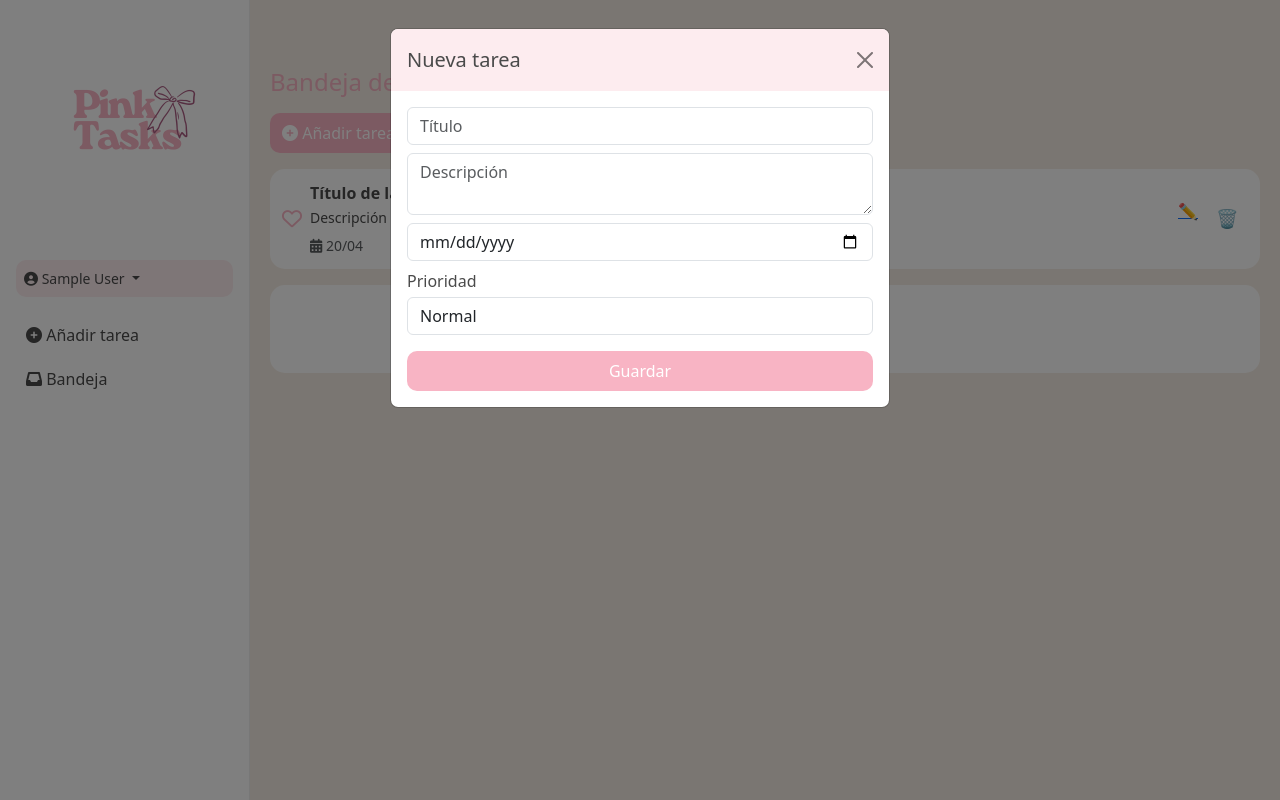
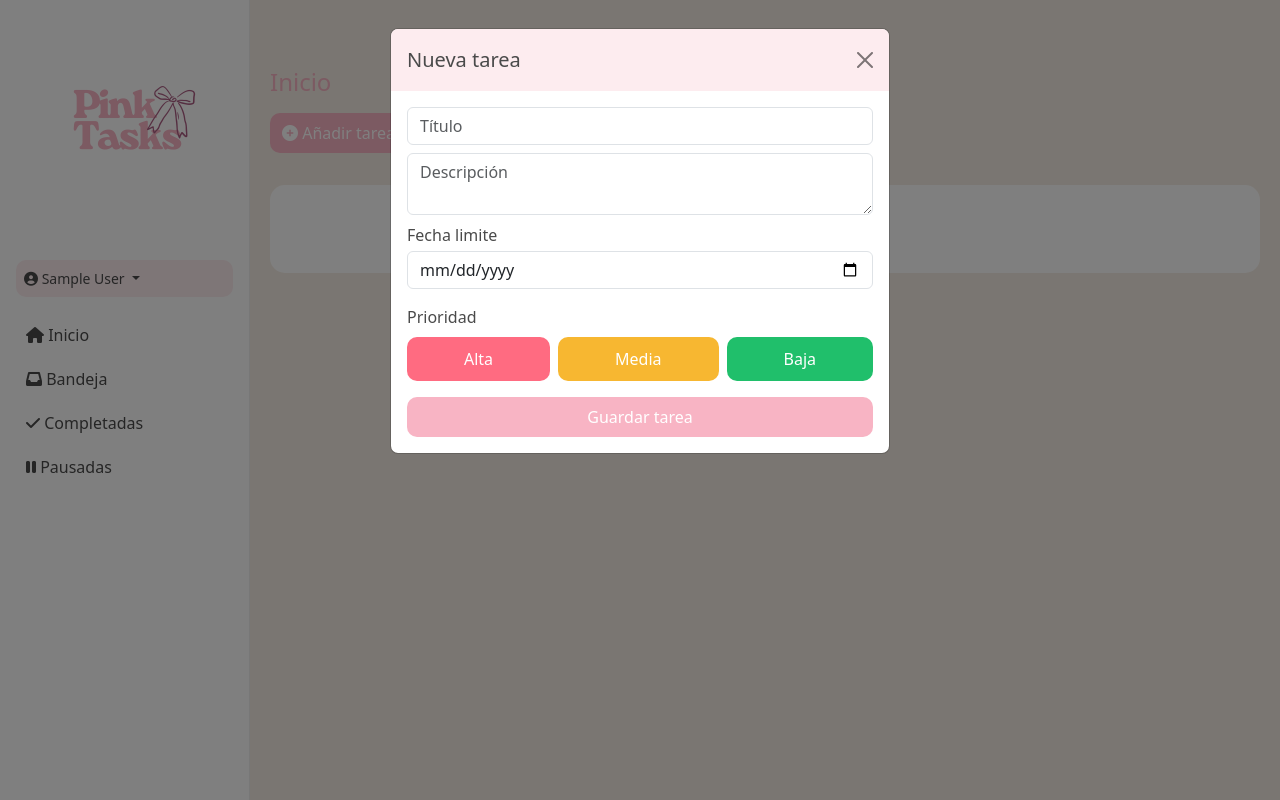
Before and after one commit to Alicia-09/gestor_tareas, a Flask app: template templates/inicio.html in a window 1280 px wide, after a click on "Añadir tarea". Run offline with Flask 3, Linux system fonts and the light colour scheme; the template is opened without the code that fills it, so the values that code supplies are empty; the visitor is signed in with stand-in values (Sample User, id 1).

Commit message:
ya se pueden agregar tareas, mejora en el diseño

```diff
--- a/app.py
+++ b/app.py
@@ -12,6 +12,20 @@ def home():
 @app.route("/login")
 def login():
     return render_template("login.html")
+
+@app.route("/inicio")
+def inicio():
+
+    gestor = GestorTareas()
+
+    tareas = gestor.obtener_tareas_usuario(session["usuario_id"])
+
+    return render_template("inicio.html",tareas=tareas)
+
+@app.route("/logout")
+def logout():
+    return render_template("login.html")
+
 
 @app.route('/ValidaSesion', methods=['GET', 'POST'])
 def ValidaSesion():
@@ -32,6 +46,7 @@ def ValidaSesion():
 
         session['usuario_email'] = email
         session['usuario'] = usuario['nombre']
+        session['usuario_id'] = usuario['_id']
         session['loggeado'] = True
 
         flash(f"Bienvenido {usuario['nombre']}!", 'success')
@@ -64,13 +79,46 @@ def registro():
 
     return render_template("registro.html")
 
-@app.route("/inicio")
-def inicio():
-    return render_template("inicio.html")
+@app.route("/crear_tarea", methods=["POST"])
+def crear_tarea():
 
-@app.route("/logout")
-def logout():
-    return render_template("login.html")
+    titulo = request.form.get("titulo")
+    descripcion = request.form.get("descripcion")
+    fecha_limite = request.form.get("fecha_limite")
+    prioridad = request.form.get("prioridad")
+
+    gestor = GestorTareas()
+
+    gestor.crear_tarea(
+        session["usuario_id"],
+        titulo,
+        descripcion,
+        fecha_limite,
+        prioridad
+    )
+
+    return redirect(url_for("inicio"))
+
+@app.route("/completar/<id>")
+def completar(id):
+
+    gestor = GestorTareas()
+
+    gestor.actualizar_estado_tarea(
+        id,
+        "completada"
+    )
+
+    return redirect(url_for("inicio"))
+
+@app.route("/eliminar_tarea/<id>")
+def eliminar_tarea(id):
+
+    gestor = GestorTareas()
+
+    gestor.eliminar_tarea(id)
+
+    return redirect(url_for("inicio"))
 
 if __name__ == "__main__":
     app.run(debug=True)
--- a/static/estilos.css
+++ b/static/estilos.css
@@ -154,3 +154,81 @@ body {
 .navbar img {
     width: 150px;
 }
+
+.prioridad {
+   text-align: center;
+    padding: 10px;
+    border-radius: 10px;
+    color: white;
+    cursor: pointer;
+}
+
+/* colores */
+.alta {
+    background-color: #ff6b81;
+}
+
+.media {
+    background-color: #f7b731;
+}
+
+.baja {
+    background-color: #20bf6b;
+}
+
+/* ocultar radio */
+.btn-check {
+    display: none;
+}
+
+.estado {
+    text-align: center;
+    padding: 10px;
+    border-radius: 10px;
+    color: #4A4A4A;
+    cursor: pointer;
+    font-size: 14px;
+    transition: 0.2s;
+}
+
+/* colores */
+
+.pendiente {
+    background-color: #FFD6E0;
+}
+
+.progreso {
+    background-color: #D6EFFF;
+}
+
+.pausada {
+    background-color: #FFF0C9;
+}
+
+.completada {
+    background-color:  #DDF8E8;
+}
+
+/* ocultar radio */
+
+.btn-check {
+    display: none;
+}
+
+/* efecto hover */
+
+.estado:hover {
+    transform: scale(1.02);
+}
+
+.prioridad-alta {
+    border-left: 6px solid #F8B4C4;
+}
+
+.prioridad-media {
+    border-left: 6px solid #B8E3FF;
+}
+
+.prioridad-baja {
+    border-left: 6px solid #C7F2D4;
+}
--- a/templates/base_app.html
+++ b/templates/base_app.html
@@ -37,9 +37,25 @@
                         </div>
 
         <!-- menu -->
-        <a href="#" class="menu-item"><i class="fa-solid fa-circle-plus"></i> Añadir tarea</a>
-        <a href="#" class="menu-item"><i class="fa-solid fa-inbox"></i> Bandeja</a>
+        <a href="#" class="menu-item">
+            <i class="fa-solid fa-house"></i>
+            Inicio
+        </a>
 
+        <a href="#" class="menu-item">
+            <i class="fa-solid fa-inbox"></i>
+            Bandeja
+        </a>
+
+        <a href="#" class="menu-item">
+            <i class="fa-solid fa-check"></i>
+            Completadas
+        </a>
+
+        <a href="#" class="menu-item">
+            <i class="fa-solid fa-pause"></i>
+            Pausadas
+        </a>
     </div>
 
     <!-- contenido  -->
--- a/templates/inicio.html
+++ b/templates/inicio.html
@@ -4,87 +4,130 @@
 
 {% block contenido %}
 
-<h4 class="titulo-rosa mb-3 pt-5">Bandeja de entrada</h4>
+<h4 class="titulo-rosa mb-3 pt-5">Inicio</h4>
 
 <!-- boton -->
 <button class="btn boton-rosa mb-3" data-bs-toggle="modal" data-bs-target="#modalTarea">
-    <i class="fa-solid fa-circle-plus"></i> Añadir tarea
+  <i class="fa-solid fa-circle-plus"></i> Añadir tarea
 </button>
 
-<div class="card-custom mb-2 d-flex justify-content-between align-items-center">
-  <!-- IZQUIERDA -->
+{% if tareas %}
+
+  {% for tarea in tareas %}
+
+<div class="card-custom
+        {% if tarea.prioridad == "alta" %} prioridad-alta
+        {% elif tarea.prioridad == "media" %} prioridad-media
+        {% else %} prioridad-baja
+        {% endif %}
+        mb-2 d-flex justify-content-between align-items-center">
+
+  <!-- parte izquierda -->
   <div class="d-flex align-items-center">
-    <!-- CHECK -->
-    <a href="#" class="me-2 text-decoration-none">
-      <i class="fa-regular fa-heart fa-lg" style="color: #f8b4c4"></i>
+
+    <!-- marcar tarea completada-->
+    <a href="/completar/{{ tarea._id }}" class="me-2 text-decoration-none">
+
+      {% if tarea.estado == "completada" %}
+        <i class="fa-solid fa-circle fa-lg" style="color: #f8b4c4"></i>
+      {% else %}
+        <i class="fa-regular fa-circle fa-lg" style="color: #f8b4c4"></i>
+      {% endif %}
+
     </a>
 
-    <!-- TEXTO -->
+    <!-- datos tarea -->
     <div>
-      <strong>Título de la tarea</strong>
+      <strong>{{ tarea.titulo }}</strong>
       <br />
-      <small>Descripción de la tarea</small>
+      <small>{{ tarea.descripcion }}</small>
 
       <div class="mt-1">
         <small class="text-muted">
           <i class="fa-solid fa-calendar-days"></i>
-          20/04
+          {{ tarea.fecha_limite }}
         </small>
       </div>
     </div>
+
   </div>
 
-  <!-- DERECHA -->
+  <!-- parte derecha -->
   <div class="d-flex gap-2">
-    <!-- EDITAR -->
+
+    <!-- editar tarea -->
     <a href="#" data-bs-toggle="modal" data-bs-target="#editar1"> ✏️ </a>
 
-    <!-- ELIMINAR -->
-    <a href="#" class="btn-eliminar"> 🗑 </a>
+    <!-- eliminar tarea -->
+    <a href="/eliminar_tarea/{{ tarea._id }}" class="btn-eliminar"> 🗑 </a>
+
   </div>
+
 </div>
+
+  {% endfor %}
 
 <!-- MODAL EDITAR -->
 <div class="modal fade" id="editar1">
   <div class="modal-dialog">
     <div class="modal-content">
+
       <div class="modal-header">
         <h5 class="modal-title">Editar tarea</h5>
         <button class="btn-close" data-bs-dismiss="modal"></button>
       </div>
 
       <div class="modal-body">
+
         <form>
-          <input
-            type="text"
-            class="form-control mb-2"
-            value="Título de la tarea"
-          />
 
+          <!-- titulo -->
+          <input type="text" class="form-control mb-2" value="Título de la tarea" />
+
+          <!-- descripcion -->
           <textarea class="form-control mb-2">Descripción de la tarea</textarea>
 
+          <!-- fecha -->
           <input type="date" class="form-control mb-2" />
 
-          <label>Estado</label>
-          <select class="form-control mb-3">
-            <option>Pendiente</option>
-            <option>En progreso</option>
-            <option>Completada</option>
-            <option>Cancelada</option>
-          </select>
+          <!-- estado -->
+          <label class="mb-2">Estado</label>
+
+          <div class="d-flex gap-2 mb-3 flex-wrap">
+
+            <input type="radio" name="estado" id="pendiente" class="btn-check">
+            <label for="pendiente" class="estado pendiente flex-fill">Pendiente</label>
+
+            <input type="radio" name="estado" id="progreso" class="btn-check">
+            <label for="progreso" class="estado progreso flex-fill">En progreso</label>
+
+            <input type="radio" name="estado" id="pausada" class="btn-check">
+            <label for="pausada" class="estado pausada flex-fill">Pausada</label>
+
+            <input type="radio" name="estado" id="completada" class="btn-check">
+            <label for="completada" class="estado completada flex-fill">Completada</label>
+
+          </div>
 
           <button class="btn boton-rosa w-100">Guardar cambios</button>
+
         </form>
+
       </div>
+
     </div>
   </div>
 </div>
 
-<!-- MENSAJE VACÍO -->
+{% else %}
+
+<!-- mensaje no tareas -->
 <div class="card-custom text-center mt-3">
   <p>No tienes tareas aún</p>
   <i class="fa-solid fa-xmark fa-lg" style="color: #f8b4c4"></i>
 </div>
+
+{% endif %}
 
 <!-- MODAL CREAR TAREA -->
 <div class="modal fade" id="modalTarea">
@@ -96,25 +139,35 @@
       </div>
 
       <div class="modal-body">
-        <form>
-          <input type="text" class="form-control mb-2" placeholder="Título" />
+        <form action="/crear_tarea" method="POST">
+          <!-- titulo tarea -->
+          <input type="text" class="form-control mb-2" placeholder="Título" name="titulo" />
 
-          <textarea
-            class="form-control mb-2"
-            placeholder="Descripción"
-          ></textarea>
+          <!-- descripcion tarea -->
+          <textarea class="form-control mb-2" placeholder="Descripción" name="descripcion"></textarea> </textarea>
 
-          <input type="date" class="form-control mb-2" />
+          <!-- fecha limite tarea -->
+          <label class="mb-1">Fecha limite</label>
+          <input type="date" class="form-control mb-3" name="fecha_limite" />
 
-          <label class="mb-1">Prioridad</label>
-          <select class="form-control mb-3">
-            <option>Normal</option>
-            <option>Alta </option>
-            <option>Media </option>
-            <option>Baja </option>
-          </select>
 
-          <button class="btn boton-rosa w-100">Guardar</button>
+          <!-- prioridad tarea -->
+          <label class="mb-2">Prioridad</label>
+
+          <div class="d-flex gap-2 mb-3">
+
+            <input type="radio" name="prioridad" id="alta" value="alta" class="btn-check">
+            <label for="alta" class="prioridad alta flex-fill">Alta</label>
+
+            <input type="radio" name="prioridad" id="media" value="media" class="btn-check">
+            <label for="media" class="prioridad media flex-fill">Media</label>
+
+            <input type="radio" name="prioridad" id="baja" value="baja" class="btn-check">
+            <label for="baja" class="prioridad baja flex-fill">Baja</label>
+
+          </div>
+
+          <button class="btn boton-rosa w-100">Guardar tarea</button>
         </form>
       </div>
     </div>
```
Also changed, not shown: GestorTareas.py (+12 -1 lines).
